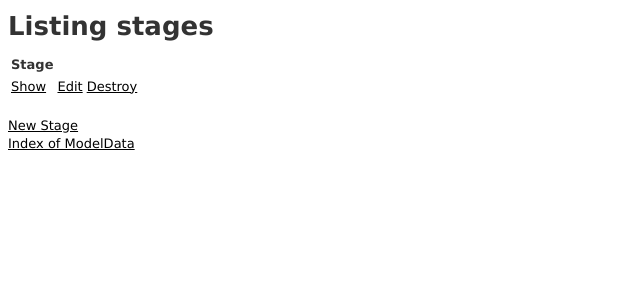
After one commit to ggand0/Sphere, a Rails app: page /stages in a window 1280 px wide. The commit adds this page. Shown: the top 300 px of the page, without its empty margins (0-640 px from the left). Run offline with Rails 7, Linux system fonts and the light colour scheme; tables that the repository leaves empty hold one stand-in row (values such as "Sample post"); style sheets or scripts are compiled from the project's sources; some libraries are stand-ins or nearby versions.

Commit message:
Add Stage model

```diff
--- /dev/null
+++ b/app/controllers/stages_controller.rb
@@ -0,0 +1,74 @@
+class StagesController < ApplicationController
+  before_action :set_stage, only: [:show, :edit, :update, :destroy]
+
+  # GET /stages
+  # GET /stages.json
+  def index
+    @stages = Stage.all
+  end
+
+  # GET /stages/1
+  # GET /stages/1.json
+  def show
+  end
+
+  # GET /stages/new
+  def new
+    @stage = Stage.new
+  end
+
+  # GET /stages/1/edit
+  def edit
+  end
+
+  # POST /stages
+  # POST /stages.json
+  def create
+    @stage = Stage.new(stage_params)
+
+    respond_to do |format|
+      if @stage.save
+        format.html { redirect_to @stage, notice: 'Stage was successfully created.' }
+        format.json { render action: 'show', status: :created, location: @stage }
+      else
+        format.html { render action: 'new' }
+        format.json { render json: @stage.errors, status: :unprocessable_entity }
+      end
+    end
+  end
+
+  # PATCH/PUT /stages/1
+  # PATCH/PUT /stages/1.json
+  def update
+    respond_to do |format|
+      if @stage.update(stage_params)
+        format.html { redirect_to @stage, notice: 'Stage was successfully updated.' }
+        format.json { head :no_content }
+      else
+        format.html { render action: 'edit' }
+        format.json { render json: @stage.errors, status: :unprocessable_entity }
+      end
+    end
+  end
+
+  # DELETE /stages/1
+  # DELETE /stages/1.json
+  def destroy
+    @stage.destroy
+    respond_to do |format|
+      format.html { redirect_to stages_url }
+      format.json { head :no_content }
+    end
+  end
+
+  private
+    # Use callbacks to share common setup or constraints between actions.
+    def set_stage
+      @stage = Stage.find(params[:id])
+    end
+
+    # Never trust parameters from the scary internet, only allow the white list through.
+    def stage_params
+      params[:stage]
+    end
+end
--- /dev/null
+++ b/app/helpers/stages_helper.rb
@@ -0,0 +1,2 @@
+module StagesHelper
+end
--- /dev/null
+++ b/app/models/stage.rb
@@ -0,0 +1,2 @@
+class Stage < ActiveRecord::Base
+end
--- a/app/views/model_data/index.html.erb
+++ b/app/views/model_data/index.html.erb
@@ -14,7 +14,7 @@
     <% @model_data.each do |model_datum| %>
       <tr>
         <!--<td><%= model_datum.modeldata %></td>-->
-        <td><%= model_datum.fileName %></td>
+        <td><%= model_datum.title %></td>
         <td><%= link_to 'Show', model_datum %></td>
         <td><%= link_to 'Edit', edit_model_datum_path(model_datum) %></td>
         <td><%= link_to 'Destroy', model_datum, method: :delete, data: { confirm: 'Are you sure?' } %></td><!---->
@@ -25,4 +25,5 @@
 
 <br>
 
-<%= link_to 'New Model datum', new_model_datum_path %>
+<%= link_to 'New Model datum', new_model_datum_path %><br>
+<%= link_to 'Index of Stage', stages_path %>
--- /dev/null
+++ b/app/views/stages/edit.html.erb
@@ -0,0 +1,6 @@
+<h1>Editing stage</h1>
+
+<%= render 'form' %>
+
+<%= link_to 'Show', @stage %> |
+<%= link_to 'Back', stages_path %>
--- /dev/null
+++ b/app/views/stages/index.html.erb
@@ -0,0 +1,26 @@
+<h1>Listing stages</h1>
+
+<table>
+  <thead>
+    <tr>
+      <th>Stage</th>
+      <th></th>
+      <th></th>
+    </tr>
+  </thead>
+
+  <tbody>
+    <% @stages.each do |stage| %>
+      <tr>
+        <td><%= link_to 'Show', stage %></td>
+        <td><%= link_to 'Edit', edit_stage_path(stage) %></td>
+        <td><%= link_to 'Destroy', stage, method: :delete, data: { confirm: 'Are you sure?' } %></td>
+      </tr>
+    <% end %>
+  </tbody>
+</table>
+
+<br>
+
+<%= link_to 'New Stage', new_stage_path %><br>
+<%= link_to 'Index of ModelData', model_data_path %>
--- /dev/null
+++ b/app/views/stages/new.html.erb
@@ -0,0 +1,5 @@
+<h1>New stage</h1>
+
+<%= render 'form' %>
+
+<%= link_to 'Back', stages_path %>
--- /dev/null
+++ b/app/views/stages/show.html.erb
@@ -0,0 +1,4 @@
+<p id="notice"><%= notice %></p>
+
+<%= link_to 'Edit', edit_stage_path(@stage) %> |
+<%= link_to 'Back', stages_path %>
--- a/config/routes.rb
+++ b/config/routes.rb
@@ -1,5 +1,6 @@
 Model::Application.routes.draw do
   resources :model_data
+  resources :stages
 
   # The priority is based upon order of creation: first created -> highest priority.
   # See how all your routes lay out with "rake routes".
--- /dev/null
+++ b/db/migrate/20131026040312_rename_file_name_to_title.rb
@@ -0,0 +1,5 @@
+class RenameFileNameToTitle < ActiveRecord::Migration
+  def change
+    rename_column :model_data, :fileName, :title
+  end
+end
```
Also changed, not shown: app/views/stages/_form.html.erb (added, +17 -0 lines), db/migrate/20131027023440_create_stages.rb (added, +10 -0 lines), test/controllers/stages_controller_test.rb (added, +49 -0 lines), test/fixtures/stages.yml (added, +9 -0 lines), test/helpers/stages_helper_test.rb (added, +4 -0 lines), test/models/stage_test.rb (added, +7 -0 lines), app/views/stages/index.json.jbuilder (added), app/views/stages/show.json.jbuilder (added), db/schema.rb, 1 other file.
